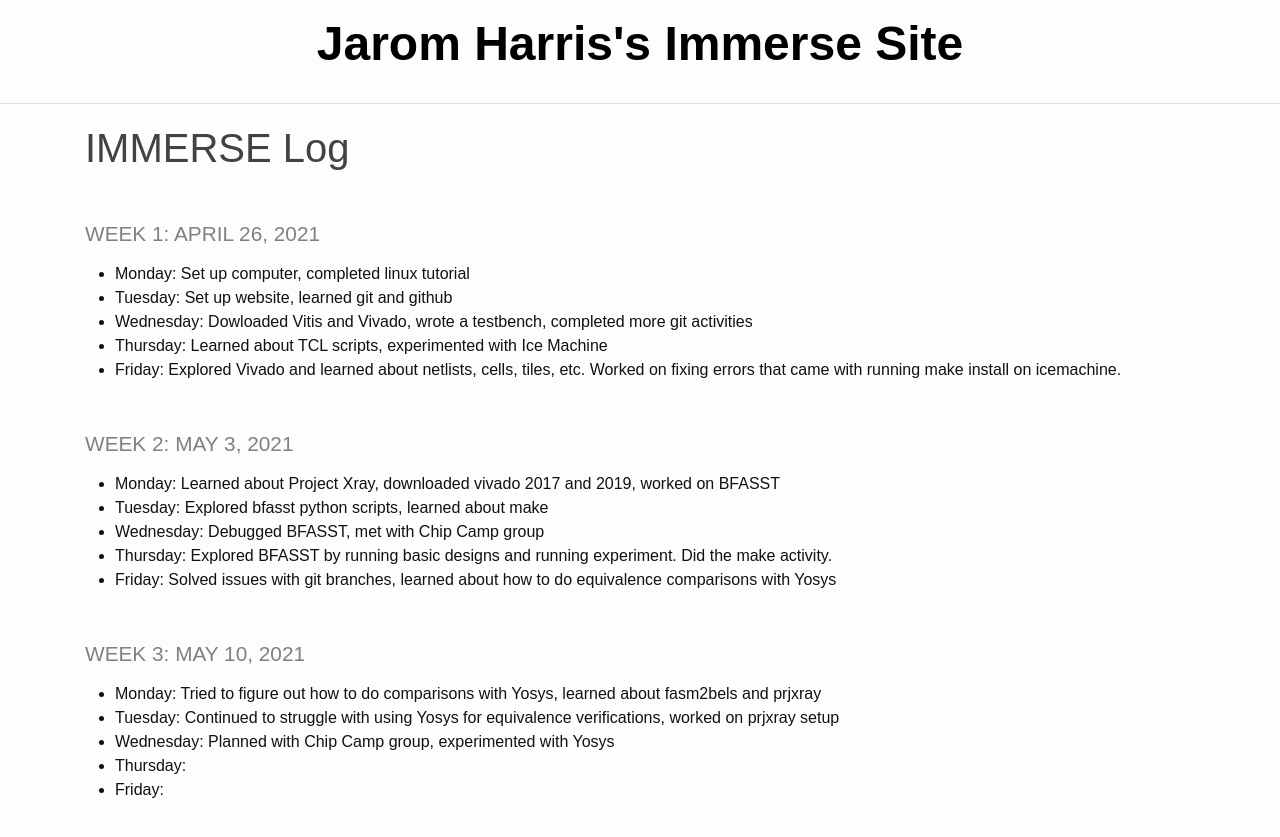
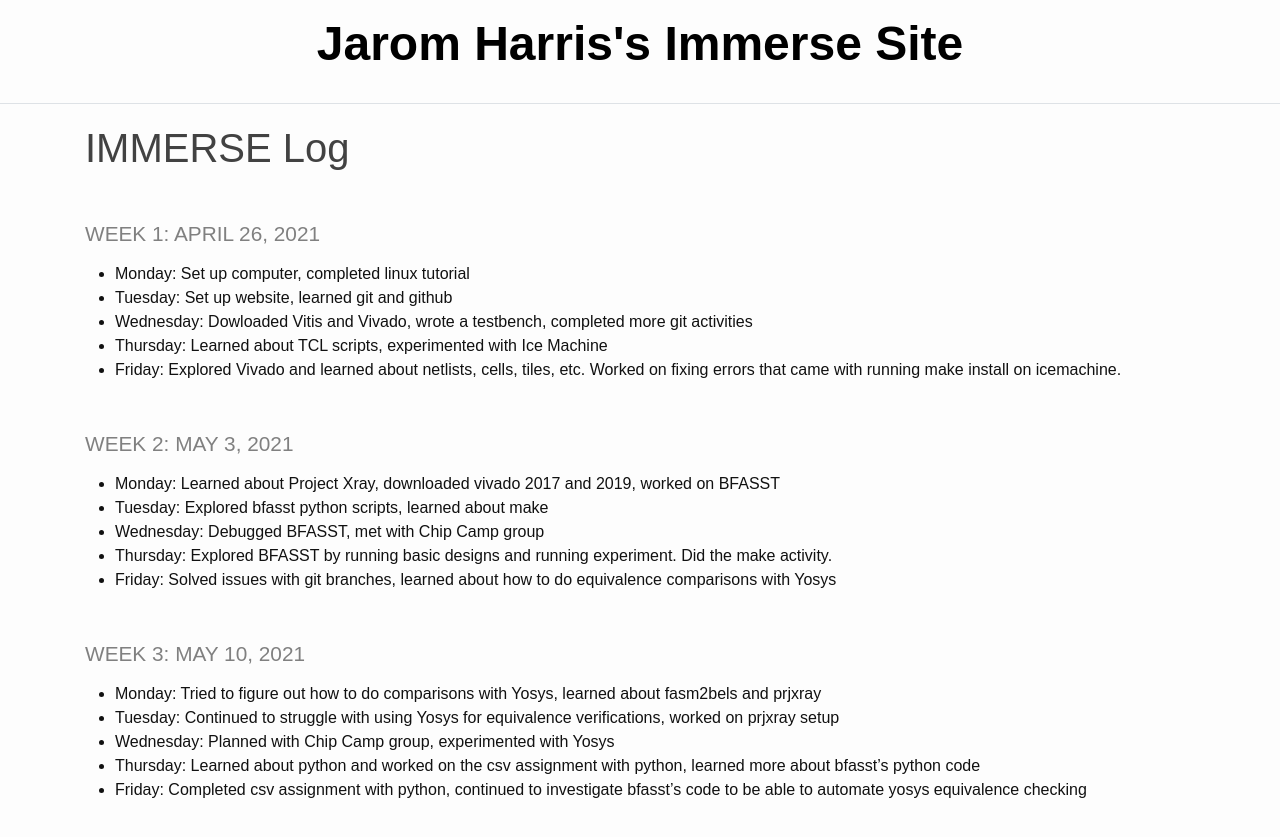
Before and after one commit to jaromharris/immerse, a Jekyll site: the page built from index.md, in a window 1280 px wide. Shown: the top 837 px of the page. Built offline with Jekyll 4.4.1, drawn with Linux system fonts in a browser that asks for light colours.

Commit message:
Update index.md

```diff
--- a/index.md
+++ b/index.md
@@ -22,5 +22,5 @@ title: IMMERSE Log
 * **Monday**: Tried to figure out how to do comparisons with Yosys, learned about fasm2bels and prjxray
 * **Tuesday**: Continued to struggle with using Yosys for equivalence verifications, worked on prjxray setup
 * **Wednesday**: Planned with Chip Camp group, experimented with Yosys
-* **Thursday**:
-* **Friday**:
+* **Thursday**: Learned about python and worked on the csv assignment with python, learned more about bfasst's python code
+* **Friday**: Completed csv assignment with python, continued to investigate bfasst's code to be able to automate yosys equivalence checking
```
